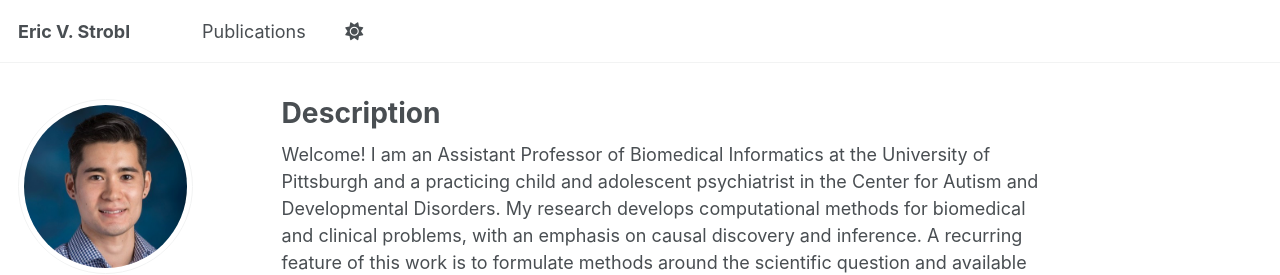
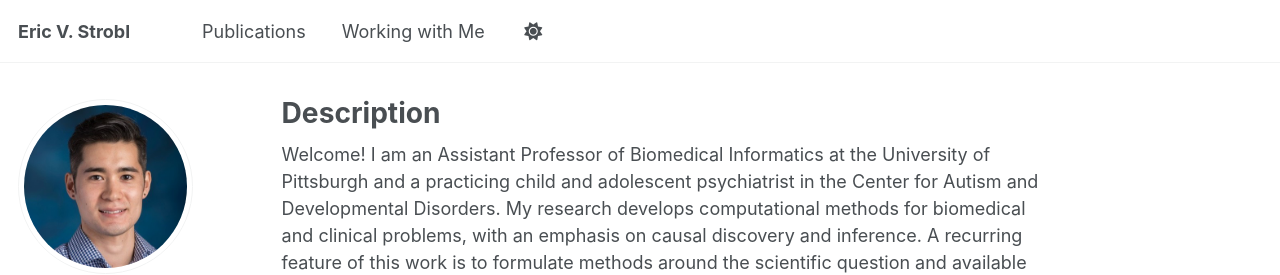
Before and after one commit to ericstrobl/ericstrobl.github.io, a Jekyll site: the page built from _pages/about.md, in a window 1280 px wide. Shown: the top 275 px of the page. Built offline with Jekyll 4.4.1, drawn with Linux system fonts in a browser that asks for light colours; some web fonts are replaced; a script that is not in the unit is left out.

Commit message:
Update navigation.yml

```diff
--- a/_data/navigation.yml
+++ b/_data/navigation.yml
@@ -11,8 +11,8 @@ main:
   - title: "Publications"
     url: /publications/
 
-  # - title: "Students"
-  #   url: /students/
+  - title: "Working with Me"
+    url: /workingwithme/
 
   # - title: "Teaching"
   #   url: /teaching/
```
